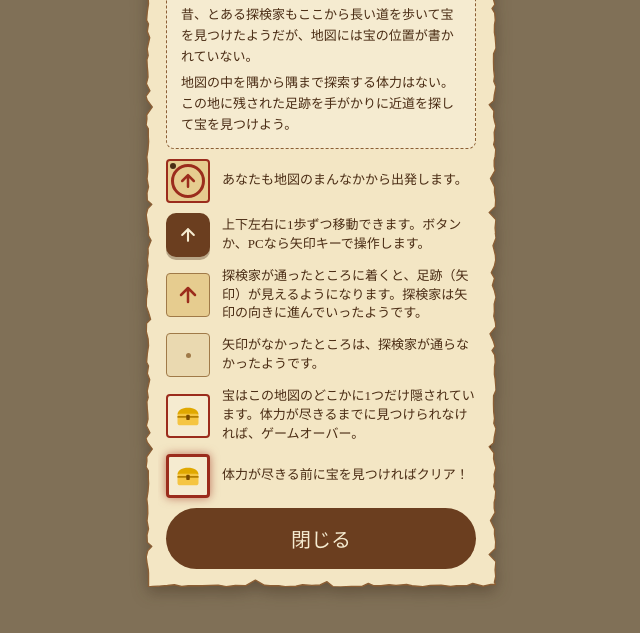
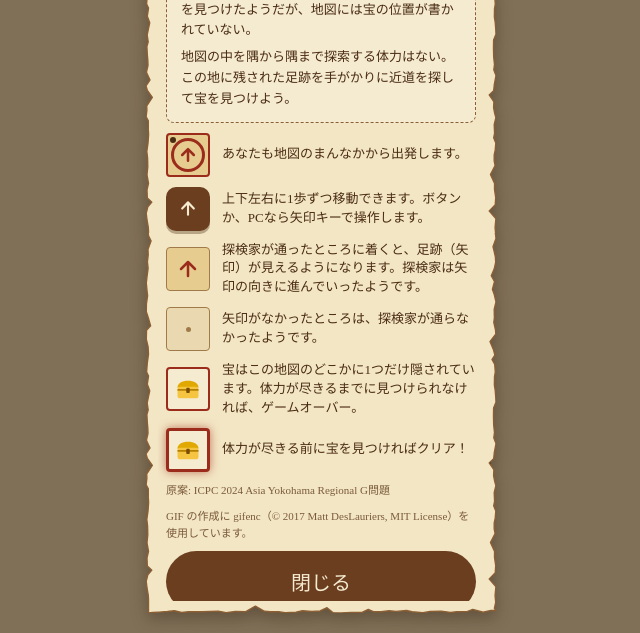
Before and after one commit to ayuna-stpyko/beyond-the-footprints, a website built with Vite: page index.html in a window 1280 px wide. Both pictures are taken after a click on the button "あそびかた". Shown: the part 167-800 px from the top of the page, without its empty margins (319-959 px from the left). Built offline with nearby package versions, Linux system fonts and the light colour scheme; no server answers; a web font is replaced by a local one.

Commit message:
クレジット表記

```diff
--- a/src/styles/main.css
+++ b/src/styles/main.css
@@ -1031,6 +1031,12 @@ img {
   width: 20.5px;
   height: 20.5px;
 }
+.rules__credit {
+  margin: 0;
+  font-size: 11px;
+  line-height: 1.5;
+  color: var(--ink-sub);
+}
 
 /* ===== 確認モーダル ===== */
 .overlay:has(.confirm) {
--- a/src/ui/screens/rules.ts
+++ b/src/ui/screens/rules.ts
@@ -49,6 +49,8 @@ export function openRules() {
     rule(domCell('nothing'), '矢印がなかったところは、探検家が通らなかったようです。'),
     rule(domCell('treasure'), '宝はこの地図のどこかに1つだけ隠されています。体力が尽きるまでに見つけられなければ、ゲームオーバー。'),
     rule(domCell('found'), '体力が尽きる前に宝を見つければクリア！'),
+    h('p.rules__credit', {}, '原案: ICPC 2024 Asia Yokohama Regional G問題'),
+    h('p.rules__credit', {}, 'GIF の作成に gifenc（© 2017 Matt DesLauriers, MIT License）を使用しています。'),
     h('button.btn.btn--primary.btn--full', { onclick: close }, '閉じる'),
   );
   open = h('div.overlay', {
```
Also changed, not shown: test/ui-screens.test.ts (+8 -0 lines), README.md.
